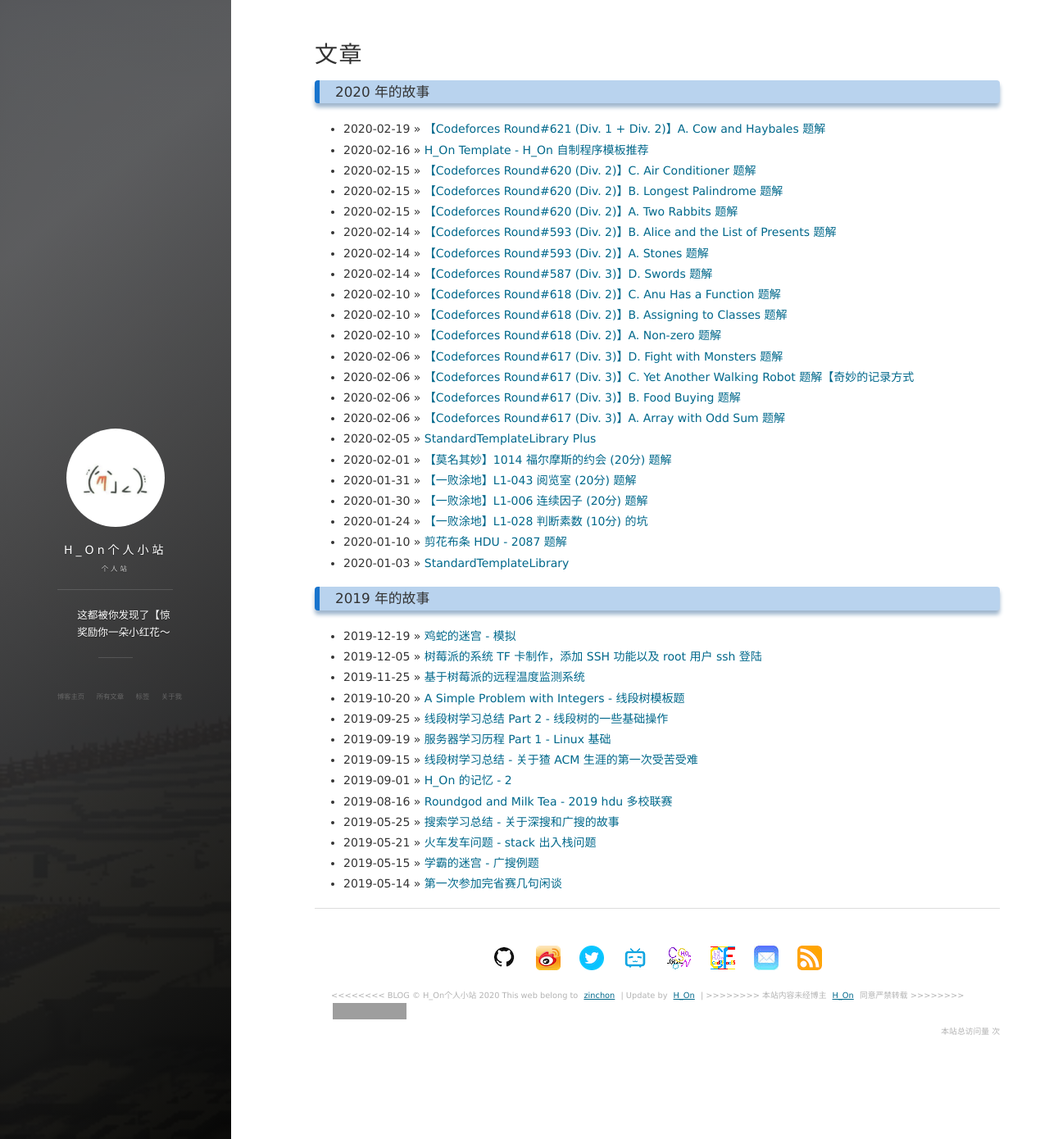
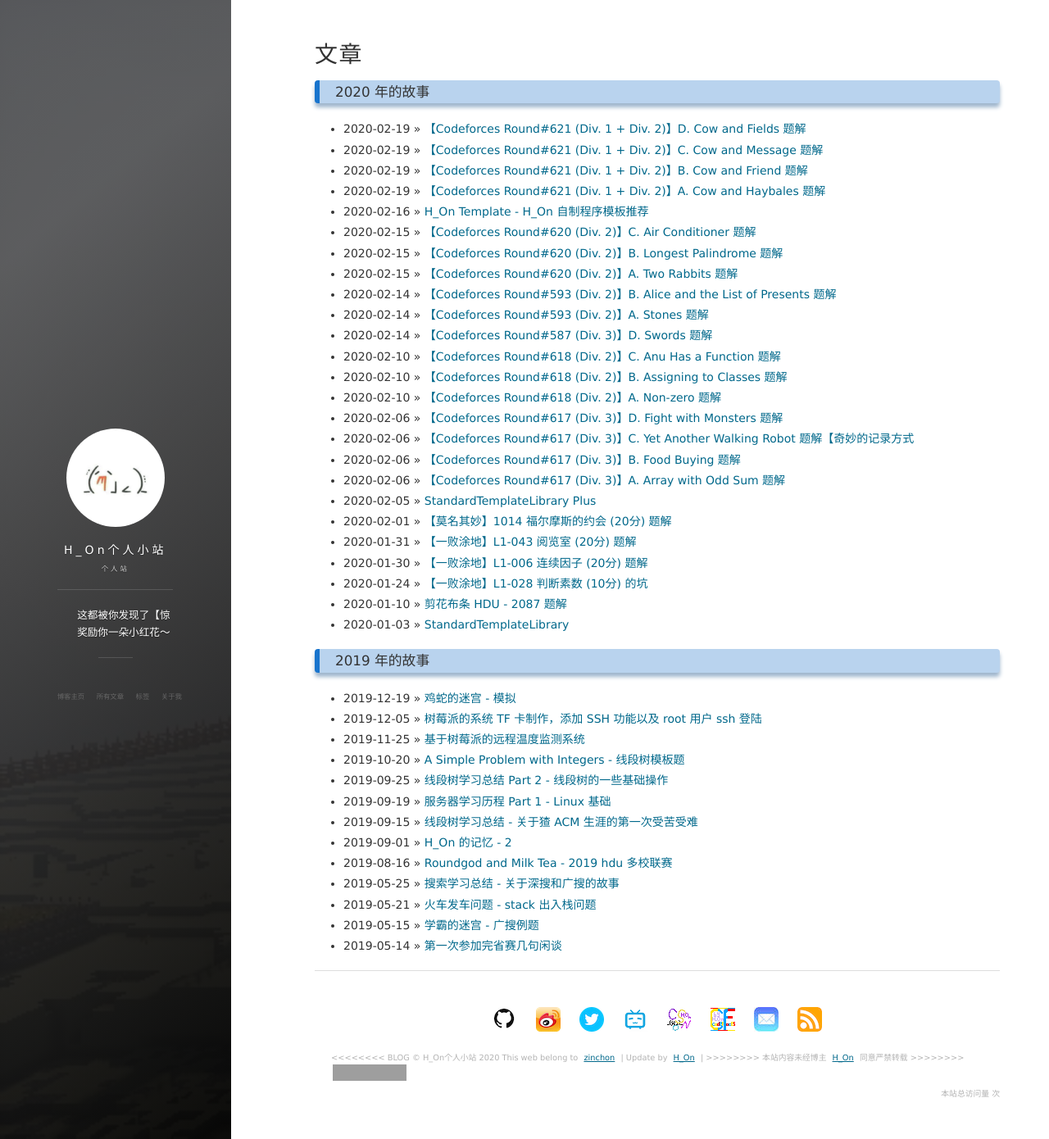
Before and after one commit to Hybrogen/Hybrogen.github.io, a Jekyll site: the page built from archive.html, in a window 1280 px wide and 1390 px high. Shown: the whole window at 82% size. Built offline with Jekyll 4.4.1, drawn with Linux system fonts in a browser that asks for light colours; nearby versions of some CDN libraries; comment, search, counter and statistics services are not loaded; some of the changed lines change nothing that is shown; grey boxes are pictures that could not be loaded.

Commit message:
Codeforces Round #621 (Div. 1 + Div. 2)

````diff
--- /dev/null
+++ b/_posts/2020-02-19-621BCowAndFriend.md
@@ -0,0 +1,97 @@
+---
+layout: post
+title: 【Codeforces Round#621 (Div. 1 + Div. 2)】B. Cow and Friend 题解
+date: 2020-02-19
+author: H_On
+description: 英文题真难理解题意
+tag: 题解
+---
+
+题目链接：[B. Cow and Friend](https://codeforces.com/contest/1307/problem/B)
+
+### 题目
+一直觉得英文题题面很难理解，然后也有题目链接，很纠结要不要每次都把题目再写一遍，昨天看大佬题解是贴一个截图上去，感觉也不错，以后我就这么干辣
+
+![B 题题面 1](/images/20200219/B1.png)
+![B 题题面 2](/images/20200219/B2.png)
+
+### 题意
+有 n 种步长，规定每一步只能走给定的步长，问你从 (0, 0) 走到 (x, 0) 需要几步
+
+### 解题思路
+如果我最长的步长大于 x/2 ，那么说 我最多走两步肯定可以走到 x ，就是走一个 **等腰三角形**，很好理解叭。<br>
+最终的思路是，在输入的时候用 map 记录步长，用 ma 记录最大步长
+1. 如果一步就能走到，那就是 1 【防止 x 这个长度在所有步长中且不是最大步长
+2. 除去上面那种情况，如果最大步长大于 x 那么最少步数就是组成一个等边三角形
+3. 最后的情况就是最大步长还小于 x ，那么最少步数就是 `x/ma`
+   * 如果 x 不能被 ma 整除，结果还要再加一
+
+一开始我的 AC 代码是写了一堆判断，如果上面那种思路不好理解可以先尝试这个把情况分的比较细的思路，代码下面也有
+1. 先是判断 x 在不在可选步长里面，如果一步就能走到那就输出 1
+2. 如果 `x/2` 和 `x - x/2` 都在可选步长里，那就直接输出 2
+3. 如果最长步长大于 x/2 那就可以组成等腰三角形，输出 2
+4. 其他的情况就是输出 x 除以最大步长 `x/ma` 如果不能整除输出的值就要加 1
+
+### 代码
+```cpp
+#include <iostream>
+using namespace std;
+#include <map>
+
+int main() {
+	ios::sync_with_stdio(0); cin.tie(0);
+	int t; cin >> t;
+	while (t--) {
+		int n, x; cin >> n >> x;
+		int ma = 0;
+		map<int, int> b;
+		while (n--) {int a; cin >> a; ma = max(ma, a); b[a] = 1;}
+		if (b[x]) cout << 1 << endl;
+		else if (ma > x) cout << 2 << endl;
+		else cout << (x % ma ? x/ma + 1 : x/ma) << endl;
+	}
+        return 0;
+}
+```
+
+```cpp
+#include <iostream>
+using namespace std;
+#include <map>
+
+typedef long long ll;
+
+int main() {
+	ios::sync_with_stdio(0); cin.tie(0);
+	int t; cin >> t;
+	while (t--) {
+		ll n, m; cin >> n >> m;
+		ll ma = 0;
+		map<ll, ll> b;
+		while (n--) {ll a; cin >> a; ma = max(ma, a); b[a] += 1;}
+		if (b[m]) cout << 1 << endl;
+		else {
+			if (m % 2 == 0) {
+				if (b[m/2]) cout << 2 << endl;
+				else {
+					if (ma > m/2) cout << 2 << endl;
+					else {
+						if (m % ma) cout << m/ma + 1 << endl;
+						else cout << m/ma << endl;
+					}
+				}
+			} else {
+				if (b[m/2] && b[m/2 + 1]) cout << 2 << endl;
+				else {
+					if (ma > m/2) cout << 2 << endl;
+					else {
+						if (m % ma) cout << m/ma + 1 << endl;
+						else cout << m/ma << endl;
+					}
+				}
+			}
+		}
+	}
+        return 0;
+}
+```
--- /dev/null
+++ b/_posts/2020-02-19-621CCowAndMessage.md
@@ -0,0 +1,68 @@
+---
+layout: post
+title: 【Codeforces Round#621 (Div. 1 + Div. 2)】C. Cow and Message 题解
+date: 2020-02-19
+author: H_On
+description: 英文题真难理解题意
+tag: 题解
+---
+
+题目链接：[C. Cow and Message](https://codeforces.com/contest/1307/problem/C)
+
+### 题目
+一直觉得英文题题面很难理解，然后也有题目链接，很纠结要不要每次都把题目再写一遍，昨天看大佬题解是贴一个截图上去，感觉也不错，以后我就这么干辣
+
+![C 题题面 1](/images/20200219/C1.png)
+![C 题题面 2](/images/20200219/C2.png)
+
+### 题意
+有一个字符串，里面有很多子序列，组成子序列的字母在字符串中的位置组成一个 **等差数列** ，这些子序列可能有好多种组成方式，问你在所有的子序列的组成方式的个数中的最大值是多少。
+
+### 解题思路
+害，一开始没意识到位置只能是等差数列，只在想排列组合了。<br>
+在题意的情况下，只有一个字母组成的子序列和两个字母组成的子序列中有可能出现最大值。所以我们就想办法找出两个字母组合的最大值就可以了。（一个字母的可以直接在输入的时候求最大值）<br>
+先遍历一遍字符串
+1. 把字符的个数存起来
+2. 单个字符的最大值求出来
+3. 把每个字符串出现的位数给存起来
+
+再遍历一遍字符串
+1. 将当前字母 `t[i]` 作为第一个字母
+2. 遍历 26 个字母找到存在于字符串中的字符，作为第二个字母 c
+3. 确定出字符串中 c 在 t[i] 之后的字串里出现的次数，这里使用了 `upper_bound()` 函数找到 c 的所有位置中第一个大于 i 的数的位置，因为返回的是迭代器地址，使用 `v[c].end() - p` 得出后面的 c 的个数
+4. 将两个字母作为一个字符串，通过 map 储存这个字符串出现的次数，同时取最大值
+
+数据很大，记得用 `long long`
+
+### 代码
+```cpp
+#include <iostream>
+using namespace std;
+#include <map>
+#include <vector>
+#include <algorithm>
+
+typedef long long ll;
+
+int main() {
+        ios::sync_with_stdio(0); cin.tie(0);
+        string t; cin >> t;
+        map<char, vector<ll>> v;
+        map<char, ll> m;
+        map<string, ll> o;
+        ll l = t.size(), r = 0;
+        for (ll i = 0; i < l; i++) m[t[i]] += 1, r = max(m[t[i]], r), v[t[i]].push_back(i);
+        for (ll i = 0; i < l; i++) {
+                for (char c = 'a'; c <= 'z'; c++) {
+                        if (!m[c]) continue;
+                        vector<ll>::iterator p = upper_bound(v[c].begin(), v[c].end(), i);
+                        if (p == v[c].end()) continue;
+                        string s; s += t[i]; s += c;
+                        o[s] += v[c].end() - p;
+                        r = max(r, o[s]);
+                }
+        }
+        cout << r << endl;
+        return 0;
+}
+```
--- /dev/null
+++ b/_posts/2020-02-19-621DCowAndFields.md
@@ -0,0 +1,98 @@
+---
+layout: post
+title: 【Codeforces Round#621 (Div. 1 + Div. 2)】D. Cow and Fields 题解
+date: 2020-02-19
+author: H_On
+description: 英文题真难理解题意
+tag: 题解
+---
+
+题目链接：[D. Cow and Fields](https://codeforces.com/contest/1307/problem/D)
+
+### 题目
+一直觉得英文题题面很难理解，然后也有题目链接，很纠结要不要每次都把题目再写一遍，昨天看大佬题解是贴一个截图上去，感觉也不错，以后我就这么干辣
+
+![D 题题面 1](/images/20200219/D1.png)
+![D 题题面 2](/images/20200219/D2.png)
+
+### 题意
+给你 n 个点，t 条边，k 个特殊点。问你如何给这个图加一条连结两个特殊点的边，使新图点 1 到点 n 的 **最短路最长**。<br>
+问你最长的最短路的值。（好绕啊）
+
+### 解题思路
+参考这位大佬的[题解](https://blog.csdn.net/qq_43627087/article/details/104379980)<br>
+1. 先储存所有的特殊点，因为结果只是求路长，所以点的坐标存成 `从 0 开始` 无所谓，从 0 开始操作起来比较方便
+2. 接下来储存边，同样是使点的标号从 0 开始，使用 map 构建**邻接矩阵**节约空间并且方便之后查询
+3. 找出 `点 1 到每个点的最短距离 la` 和 `点 n 到每个点的最短距离 lb`
+   1. 搞一个标记距离的数组并初始化成无穷大，将距离 1 （或 n）的距离设置成 0
+   2. 创建一个队列用于更新更新距离，将初始点入队
+   3. 广搜思路更新所有的点到 1 （或 n）的距离，返回数组
+4. 按距离 1 点递增，距离 n 点递减的顺序将所有特殊点排序
+5. 最后一块是求出：点 1 到`靠近 1 的跳跃点`的距离 + 点 n 到`靠近 n 的跳跃点`的距离
+   * l 表示 **不跳过的总长度** ，即：点 1 到靠近 1 的跳跃点的距离 + 点 n 到靠近 n 的跳跃点的距离
+   * ma 表示第一个跳转点到点 1 的距离
+
+   因为两个连接点不能为同一个点，因此 `l = max(l, ma + lb[t])` 的时候的 **ma** 应该是上一个点得出的，所以要先求出 **l** 再求出下一个 **ma** 。为了保证第一次循环 **l** 依然是 **0** ，**ma** 的初始值应该小于等于 **-n**
+6. 最后结果取 `原图最短路` 和 `连线之后的最大最短路` 之间的最小值（有可能两个特殊点之间本来就有连线，此时不应再加一）
+
+### 代码
+```cpp
+#include <iostream>
+using namespace std;
+#include <map>
+#include <vector>
+#include <queue>
+
+template <typename H_On_infnT> class infn {public: H_On_infnT N; infn(H_On_infnT honValue) {this->N = honValue;}};
+infn<int> INF(int(2e5 + 9));
+
+vector<int> bfs(int initn, int n, map<int, vector<int>> m) {
+	vector<int> v; for (int i = 0; i < n; i++) v.push_back(INF.N);
+	v[initn] = 0;
+	queue<int> q; q.push(initn);
+	while (!q.empty()) {
+		int z = q.front(); q.pop();
+		for (int a : m[z]) if (v[a] == INF.N) {
+			v[a] = v[z] + 1;
+			q.push(a);
+		}
+	}
+	return v;
+}
+
+int main() {
+	ios::sync_with_stdio(0); cin.tie(0);
+	int n, t, k; cin >> n >> t >> k;
+
+	//储存特殊点
+	vector<int> sp;
+	while (k--) {int a; cin >> a; sp.push_back(a - 1);}
+
+	//存边
+	map<int, vector<int>> m;
+	while (t--) {
+		int a, b; cin >> a >> b;
+		a -= 1; b -= 1;
+		m[a].push_back(b);
+		m[b].push_back(a);
+	}
+
+	//标记数组
+	vector<int> la = bfs(0, n, m), lb = bfs(n - 1, n, m);
+
+	//按距离1点由近到远所有特数点排序
+	multimap<int, int> v;
+	for (int i : sp) v.insert(pair<int, int>(la[i] - lb[i], i));
+
+	//求所有连接方式中最短路的最大值
+	int l = 0, ma = -n;
+	for (auto a : v) {
+		t = a.second;
+		l = max(l, ma + lb[t]);
+		ma = max(ma, la[t]);
+	}
+	int r = min(la[n - 1], l + 1);
+	cout << r << endl;
+        return 0;
+}
+```
````
Also changed, not shown: _posts/2020-02-19-621ACowAndHaybales.md (+2 -0 lines).
